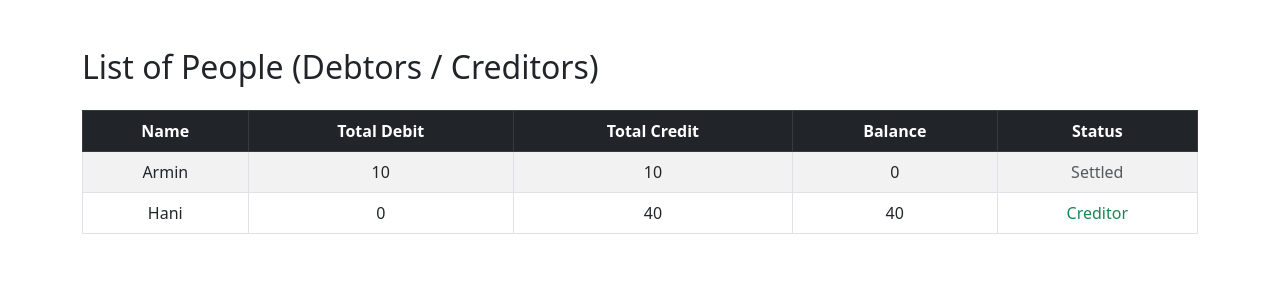
After one commit to Armin-Kamalian/Personal_Accounting, a Django app: page /persons in a window 1280 px wide. The commit adds this page. Shown: the top 300 px of the page. Run offline with Django 5.2, Linux system fonts and the light colour scheme.

Commit message:
Create Account Balances & persons List

```diff
--- a/core/templates/core/index.html
+++ b/core/templates/core/index.html
@@ -90,8 +90,8 @@
         <div class="card-body">
           <div class="col-md-12 mt-2">
             <a href="{% url 'transactions_report' %}"><button class="btn btn-success">transactions</button></a>
-            <a href="{% url 'transactions_report' %}"><button class="btn btn-success">transactions</button></a>
-            <a href="{% url 'transactions_report' %}"><button class="btn btn-success">transactions</button></a>
+            <a href="{% url 'account_balances' %}"><button class="btn btn-success">Balances</button></a>
+            <a href="{% url 'persons_report' %}"><button class="btn btn-success">Persons</button></a>
           </div>
         </div>
       </div>
--- /dev/null
+++ b/core/templates/core/persons.html
@@ -0,0 +1,50 @@
+<!DOCTYPE html>
+<html lang="en">
+<head>
+    <meta charset="UTF-8">
+    <title>People Balances</title>
+    <link href="https://cdn.jsdelivr.net/npm/bootstrap@5.3.0/dist/css/bootstrap.min.css" rel="stylesheet">
+</head>
+<body class="p-5">
+
+    <div class="container">
+        <h2 class="mb-4">List of People (Debtors / Creditors)</h2>
+
+        <table class="table table-bordered text-center table-striped">
+            <thead class="table-dark">
+                <tr>
+                    <th>Name</th>
+                    <th>Total Debit</th>
+                    <th>Total Credit</th>
+                    <th>Balance</th>
+                    <th>Status</th>
+                </tr>
+            </thead>
+            <tbody>
+                {% for person in persons %}
+                <tr>
+                    <td>{{ person.name }}</td>
+                    <td>{{ person.debit_total }}</td>
+                    <td>{{ person.credit_total }}</td>
+                    <td>{{ person.balance }}</td>
+                    <td>
+                        {% if person.status == 'Debtor' %}
+                            <span class="text-danger">{{ person.status }}</span>
+                        {% elif person.status == 'Creditor' %}
+                            <span class="text-success">{{ person.status }}</span>
+                        {% else %}
+                            <span class="text-muted">Settled</span>
+                        {% endif %}
+                    </td>
+                </tr>
+                {% empty %}
+                <tr>
+                    <td colspan="5">No people found.</td>
+                </tr>
+                {% endfor %}
+            </tbody>
+        </table>
+    </div>
+
+</body>
+</html>
--- a/core/urls.py
+++ b/core/urls.py
@@ -6,4 +6,6 @@ urlpatterns = [
     path('add_account', views.add_account, name='add_account'),
     path('add_transaction', views.add_transaction, name='add_transaction'),
     path('transactions', views.transactions_report, name='transactions_report'),
+    path('balances', views.accounts_balance, name='account_balances'),
+    path('persons', views.persons_report, name='persons_report'),
 ]
--- a/core/views.py
+++ b/core/views.py
@@ -2,7 +2,7 @@ from django.shortcuts import render, redirect, HttpResponse
 from datetime import datetime
 import json
 
-DEBIT_TYPES = ['asset', 'expense']
+DEBIT_TYPES = ['asset', 'expense', 'person']
 CREDIT_TYPES = ['liability', 'income', 'equity']
 
 
@@ -115,3 +115,53 @@ def transactions_report(request):
         'end_date': end_date_str,
     }
     return render(request, 'core/transactions.html', context)
+
+
+def accounts_balance(request):
+    with open('db.json', 'r') as file:
+        db = json.load(file)
+
+    balances = []
+
+    for account_name, info in db['accounts'].items():
+        debit_total = sum(info.get('debit', []))
+        credit_total = sum(info.get('credit', []))
+        if info['type'] in DEBIT_TYPES:
+            balance = debit_total - credit_total
+        elif info['type'] in CREDIT_TYPES:
+            balance = credit_total - debit_total
+
+        balances.append({
+            'name': account_name,
+            'type': info['type'],
+            'debit_total': debit_total,
+            'credit_total': credit_total,
+            'balance': balance
+        })
+
+    return render(request, 'core/balances.html', context={'balances': balances})
+
+
+def persons_report(request):
+    with open('db.json', 'r', encoding='utf-8') as file:
+        db = json.load(file)
+
+    persons = []
+
+    for name, info in db['accounts'].items():
+        if info['type'] == 'person':
+            debit_total = sum(info.get('debit', []))
+            credit_total = sum(info.get('credit', []))
+            balance = debit_total - credit_total
+
+            status = "Debtor" if balance > 0 else "Creditor" if balance < 0 else "Settled"
+
+            persons.append({
+                'name': name,
+                'debit_total': debit_total,
+                'credit_total': credit_total,
+                'balance': abs(balance),
+                'status': status
+            })
+
+    return render(request, 'core/persons.html', {'persons': persons})
--- a/db.json
+++ b/db.json
@@ -1,5 +1,15 @@
 {
     "accounts": {
+        "Bank": {
+            "type": "asset",
+            "debit": [
+                1000,
+                40
+            ],
+            "credit": [
+                20
+            ]
+        },
         "Equity": {
             "type": "equity",
             "debit": [],
@@ -7,28 +17,67 @@
                 1000
             ]
         },
-        "Bank": {
+        "Cash": {
             "type": "asset",
             "debit": [
-                1000
+                20,
+                10
             ],
-            "credit": []
+            "credit": [
+                10
+            ]
+        },
+        "Armin": {
+            "type": "person",
+            "debit": [
+                10
+            ],
+            "credit": [
+                10
+            ]
+        },
+        "Hani": {
+            "type": "person",
+            "debit": [],
+            "credit": [
+                40
+            ]
         }
     },
     "transactions": {
         "date": [
+            "2025-06-29",
+            "2025-06-29",
+            "2025-06-29",
+            "2025-06-29",
             "2025-06-29"
         ],
         "debit_account": [
-            "Bank"
+            "Bank",
+            "Cash",
+            "Armin",
+            "Bank",
+            "Cash"
         ],
         "credit_account": [
-            "Equity"
+            "Equity",
+            "Bank",
+            "Cash",
+            "Hani",
+            "Armin"
         ],
         "amount": [
-            1000
+            1000,
+            20,
+            10,
+            40,
+            10
         ],
         "describtion": [
+            "",
+            "",
+            "",
+            "",
             ""
         ]
     }
```
Also changed, not shown: core/templates/core/balances.html (added, +47 -0 lines).
